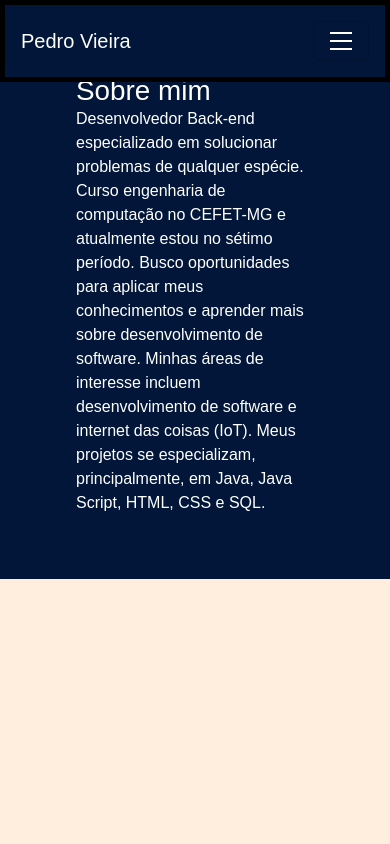
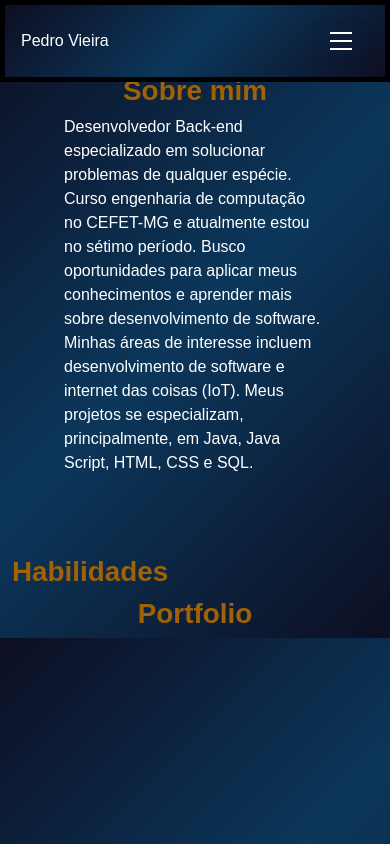
Before and after one commit to PedroVieiraC/portfolio, a plain HTML site: page index.html in a window 390 px wide. Shown: the top 844 px of the page. Drawn offline with nearby package versions, Linux system fonts and the light colour scheme; a web font is replaced by a local one.

Commit message:
navbar responsiva, troca de fontes

```diff
--- a/index.html
+++ b/index.html
@@ -16,9 +16,10 @@
 </head>
 
 <body>
-    <nav class="navbar navbar-expand-lg fixed-top p-3">
+    <nav class="navbar navbar-expand-md fixed-top p-3">
         <!-- Logotipo -->
-        <a class="navbar-brand d-flex" href="#inicio">Pedro Vieira</a>
+        <a class="dm navbar-brand d-flex" href="#inicio">Pedro Vieira</a>
+
         <button class="navbar-toggler" type="button" data-bs-toggle="collapse" data-bs-target="#navbarSupportedContent"
             aria-controls="navbarSupportedContent" aria-expanded="false" aria-label="Toggle navigation">
             <span class="navbar-toggler-icon"></span>
@@ -26,7 +27,7 @@
 
         <div class="collapse navbar-collapse" id="navbarSupportedContent">
             <!-- Lista de Navegação no Canto Esquerdo -->
-            <ul class="navbar-nav mx-auto mb-2 mb-lg-0">
+            <ul class="navbar-nav mx-auto">
                 <li class="nav-item">
                     <a class="nav-link active" aria-current="page" href="#inicio">Inicio</a>
                 </li>
@@ -88,8 +89,7 @@
     </nav>
 
 
-
-    <section class="inicio d-flex justify-content-evenly align-items-center" id="inicio">
+    <section class="inicio container-fluid d-flex justify-content-evenly align-items-center" id="inicio">
 
         <img class="img-fluid" src="./images/setup3.png" alt="setup" />
         <div class="texto-div d-flex justify-content-evenly align-items-center flex-column">
@@ -102,7 +102,7 @@
 
 
     <section class="sobremim container-fluid d-flex align-items-center flex-column" id="sobremim">
-        <div class="texto-sobre container-fluid ">
+        <div class="texto-sobre d-flex justify-content-evenly align-items-center flex-column">
             <h1>Sobre mim</h1>
             <p>Desenvolvedor Back-end especializado em solucionar problemas de qualquer espécie. Curso
                 engenharia de computação no CEFET-MG e atualmente estou no sétimo período. Busco
--- a/styles.css
+++ b/styles.css
@@ -1,41 +1,43 @@
-* {
-  margin: 0;
-  padding: 0;
-  text-decoration: none;
-  list-style-type: none;
-  color: inherit;
+@import url('https://fonts.googleapis.com/css2?family=Nata+Sans:wght@100..900&display=swap');
+
+
+
+body {
+  background: linear-gradient(135deg, #0d0e22, #0b375b, #0d0e22);
   font-family: 'Poppins', sans-serif;
-  border: none;
 }
 
-html,
-body {
-  overflow-x: hidden;
-  width: 100%;
-  color: white;
-  background-color: #011638;
+h1 {
+  font-family: 'Nata Sans', sans-serif;
+  font-weight: 600;
+  color: #a06205;
+  text-align: center;
 }
 
-.body {
-  display: block;
+h2,
+h3,
+h4,
+h5,
+h6 {
+  font-family: 'Montserrat', sans-serif;
+  font-weight: 800;
 }
 
 .navbar {
-  background-color: #011638;
-  border: 2px solid white;
-  font-size: 20px;
-  color: #a06205 !important;
+  background: linear-gradient(135deg, #0d0e22, #0b375b, #0d0e22);
   border: 5px solid black;
 }
 
 .navbar a {
   color: white !important;
+  font-size: clamp(1rem, 1.6vw, 2rem);
+
 }
 
 .navbar a:hover {
   color: #ff9800 !important;
-  transform: scale(1.2);
-  transition: all 0.4s;
+  transform: scale(1.04);
+  transition: all 0.5s;
 }
 
 .navbar-toggler-icon {
@@ -75,6 +77,7 @@ body {
 
 .inicio {
   position: relative;
+  padding: 0;
   padding-top: 83px;
   margin: 0;
   width: 100%;
@@ -126,29 +129,17 @@ body {
 }
 
 .sobremim {
-  background-color: #011638;
-  width: 100vw;
   padding: 4rem;
+  color: white;
 }
 
-.texto-sobre > h1,h2,p{
-  margin: 0px;
-  padding: 0px;
-}
-
-.skills {
-  background-color: #FFEEDD;
-  height: 100vh;
-  width: 100vw;
-}
-
-.portfolio {
-  background-color: #011638;
-  height: 100vh;
-  width: 100vw;
-}
 
 @media (max-width: 900px) {
+  .navbar a {
+    color: white !important;
+    font-size: clamp(1rem, 1.6vw, 2rem);
+  }
+
   .inicio {
     padding-top: 0;
   }
```
